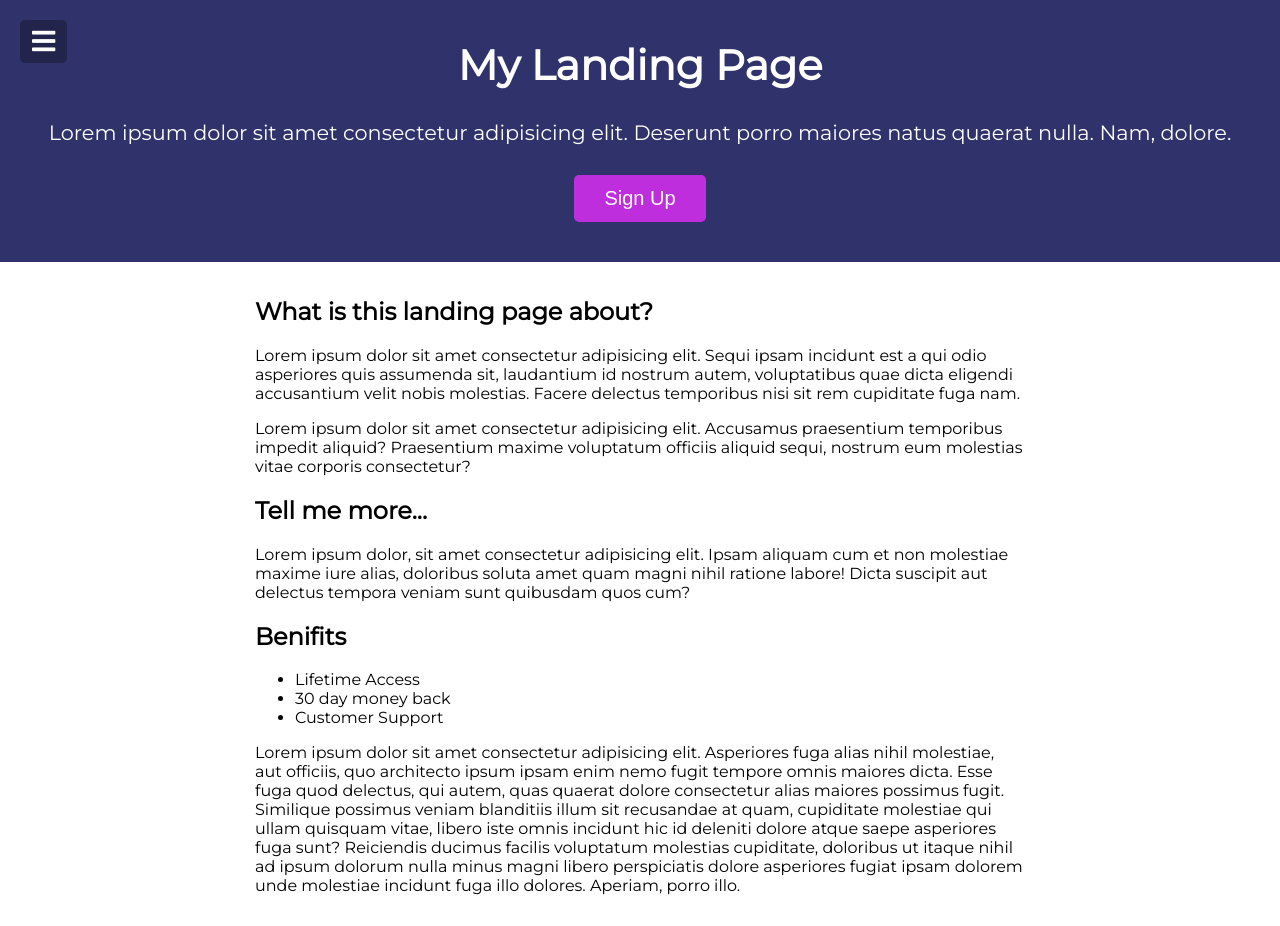
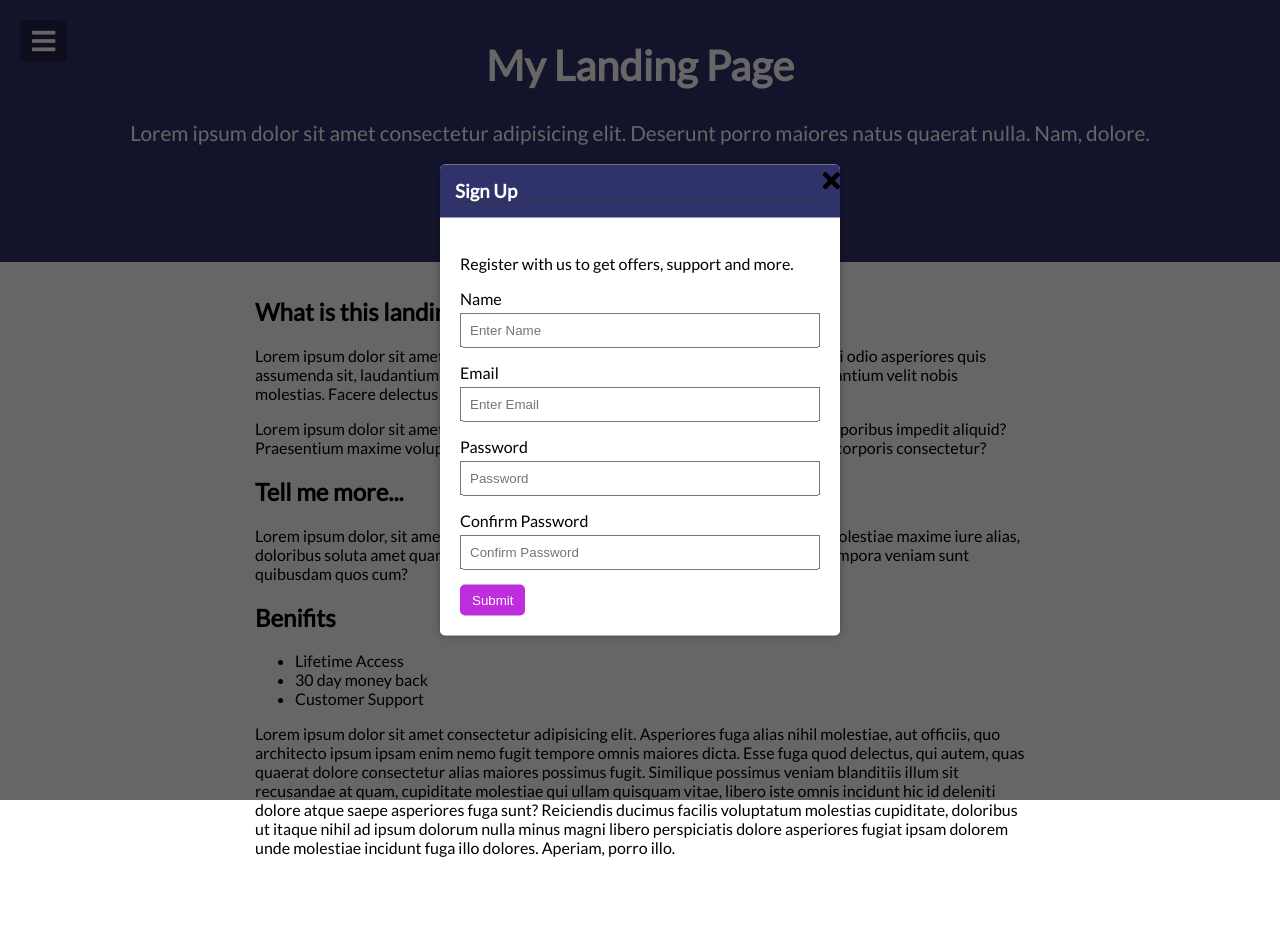
Before and after one commit to nilesh-05/Mini-Vanilla-JS-Projects, a plain HTML site: page menu-slider/index.html in a window 1280 px wide. Both pictures are taken after a click on the button "Sign Up". After the commit the page ends 888 px from the top, so only its background shows below. Drawn offline with Linux system fonts and the light colour scheme.

Commit message:
completed

```diff
--- a/menu-slider/app.js
+++ b/menu-slider/app.js
@@ -1,7 +1,21 @@
 const toggle = document.getElementById('toggle')
+const modal = document.getElementById('modal')
+
 const close = document.getElementById('close')
 const open = document.getElementById('open')
-const modal = document.getElementById('modal')
+
+
 toggle.addEventListener('click', () => {
 	document.body.classList.toggle('show-nav')
 })
+
+// Show modal
+open.addEventListener('click', () => modal.classList.add('show-modal'));
+
+// Hide modal
+close.addEventListener('click', () => modal.classList.remove('show-modal'));
+
+// Hide modal on outside click
+window.addEventListener('click', e =>
+	e.target == modal ? modal.classList.remove('show-modal') : false
+);
--- a/menu-slider/styles.css
+++ b/menu-slider/styles.css
@@ -1,30 +1,30 @@
-@import url('https://fonts.googleapis.com/css2?family=Montserrat&display=swap');
+@import url('https://fonts.googleapis.com/css?family=Lato&display=swap');
 
-:root{
+:root {
   --modal-duration: 1s;
-	--primary-color : #30336b;
-	--secondary-color : #be2edd;
+  --primary-color: #30336b;
+  --secondary-color: #be2edd;
 }
 
-*{
+* {
   box-sizing: border-box;
 }
 
-body{
+body {
+  font-family: 'Lato', sans-serif;
   margin: 0;
-	font-family: 'Montserrat', sans-serif;
-	transition: transform 0.3s  ease-in-out;
+  transition: transform 0.3s ease;
 }
 
-body .show-nav{
-	/* width of nav */
-	transform: translate(200px);
+body.show-nav {
+  /* Width of nav */
+  transform: translateX(200px);
 }
 
 nav {
   background-color: var(--primary-color);
-	border-right: 2px solid rgba(200,200,200,0.1);
-	color: white;
+  border-right: 2px solid rgba(200, 200, 200, 0.1);
+  color: #fff;
   position: fixed;
   top: 0;
   left: 0;
@@ -34,12 +34,12 @@ nav {
   transform: translateX(-100%);
 }
 
-nav .logo{
+nav .logo {
   padding: 30px 0;
   text-align: center;
 }
 
-nav .logo img{
+nav .logo img {
   height: 75px;
   width: 75px;
   border-radius: 50%;
@@ -51,125 +51,146 @@ nav ul {
   margin: 0;
 }
 
-nav ul li{
-	border-bottom:2px solid rgba(200,200,200,0.1) ;
+nav ul li {
+  border-bottom: 2px solid rgba(200, 200, 200, 0.1);
   padding: 20px;
 }
 
-nav ul li:first-of-type{
-	border-top:2px solid rgba(200,200,200,0.1) ;
+nav ul li:first-of-type {
+  border-top: 2px solid rgba(200, 200, 200, 0.1);
 }
 
-nav ul li a{
-	color: white;
+nav ul li a {
+  color: #fff;
   text-decoration: none;
 }
-nav ul li a:hover{
-	text-decoration: dotted;
+
+nav ul li a:hover {
+  text-decoration: underline;
 }
-header{
+
+header {
   background-color: var(--primary-color);
-	color: white;
+  color: #fff;
   font-size: 130%;
   position: relative;
   padding: 40px 15px;
   text-align: center;
 }
 
-header h1{
+header h1 {
   margin: 0;
 }
-header p{
-	margin: 30px 0px;
+
+header p {
+  margin: 30px 0;
 }
 
-button, input[type='submit']{
+button,
+input[type='submit'] {
   background-color: var(--secondary-color);
   border: 0;
   border-radius: 5px;
-	color: white;
+  color: #fff;
   cursor: pointer;
   padding: 8px 12px;
 }
 
-button:focus{
+button:focus {
   outline: none;
 }
 
-.toggle{
-	background-color: rgba(0,0,0,0.3);
+.toggle {
+  background-color: rgba(0, 0, 0, 0.3);
   position: absolute;
   top: 20px;
   left: 20px;
 }
 
-.cta-btn{
+.cta-btn {
   padding: 12px 30px;
-	font-size: 20px ;
+  font-size: 20px;
 }
 
-.container{
+.container {
   padding: 15px;
   margin: 0 auto;
   max-width: 100%;
   width: 800px;
 }
 
-.modal-container{
-	background-color: rgba(0,0,0,0.6);
+.modal-container {
+  background-color: rgba(0, 0, 0, 0.6);
   display: none;
   position: fixed;
   top: 0;
   left: 0;
+  right: 0;
   bottom: 0;
-	right: 0;
 }
 
-.modal{
-	background-color: white;
+.modal-container.show-modal {
+  display: block;
+}
+
+.modal {
+  background-color: #fff;
   border-radius: 5px;
-	box-shadow: 0 0 10px rgba(200,200,200,0.3)	;
+  box-shadow: 0 0 10px rgba(0, 0, 0, 0.3);
   position: absolute;
   overflow: hidden;
   top: 50%;
   left: 50%;
-	transform: translate(-50%,-50%);
+  transform: translate(-50%, -50%);
   max-width: 100%;
   width: 400px;
+  animation-name: modalopen;
+  animation-duration: var(--modal-duration);
 }
 
-.modal-header{
+.modal-header {
   background: var(--primary-color);
-	color: white;
+  color: #fff;
   padding: 15px;
 }
 
-.modal-header h3{
-	margin:0;
-	border-bottom:1px solid #333333 ;
+.modal-header h3 {
+  margin: 0;
+  border-bottom: 1px solid #333;
 }
 
-.modal-content{
+.modal-content {
   padding: 20px;
 }
 
-.modal-form div{
+.modal-form div {
   margin: 15px 0;
 }
-.modal-form label{
+
+.modal-form label {
   display: block;
-	margin-bottom: 5px ;
+  margin-bottom: 5px;
 }
 
-.modal-form .form-input{
+.modal-form .form-input {
   padding: 8px;
   width: 100%;
 }
 
-.close-btn{
+.close-btn {
   background: transparent;
   font-size: 25px;
   position: absolute;
   top: 0;
   right: 0;
 }
+
+@keyframes modalopen {
+  from {
+    opacity: 0;
+  }
+
+  to {
+    opacity: 1;
+  }
+}
```
Lines whose indentation alone changed are shown as unchanged.
